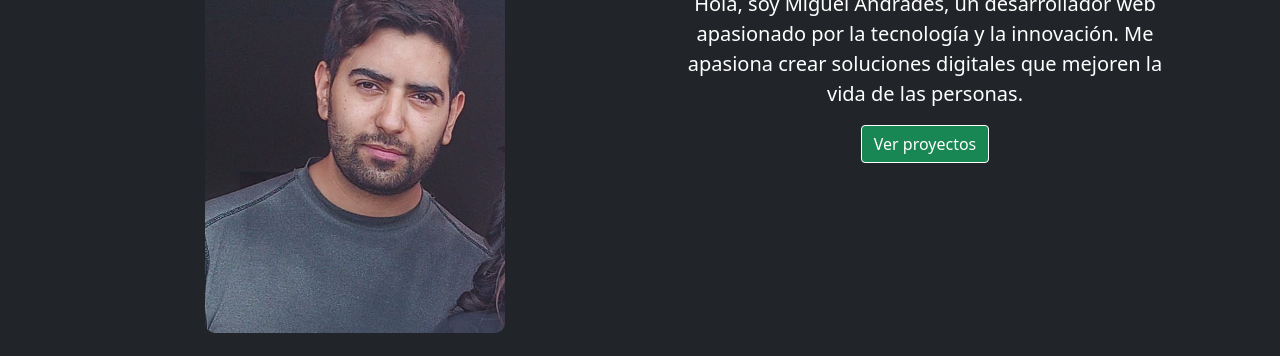
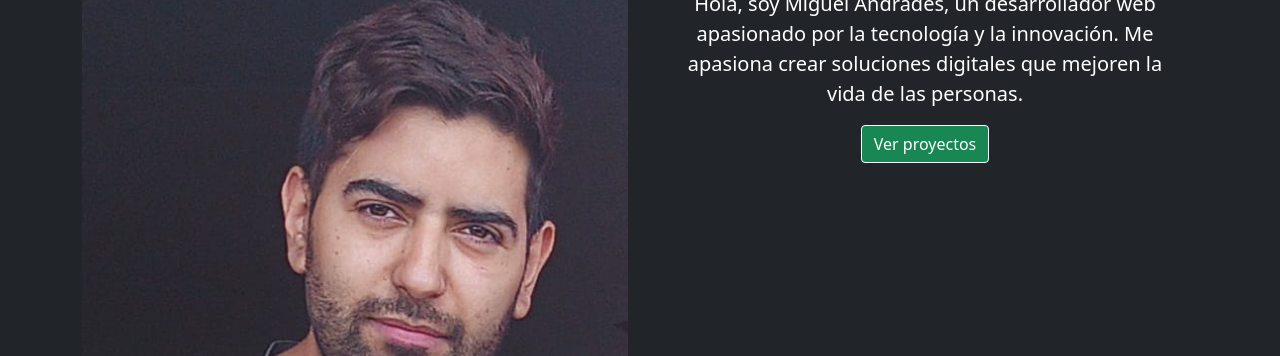
Before and after one commit to MikeChile/portafolio, a website: page index.html in a window 1280 px wide. Shown: the part 139-495 px from the top of the page. Drawn offline with nearby package versions, Linux system fonts and the light colour scheme.

Commit message:
Update index.html
cambio con cdn bootstrap

```diff
--- a/index.html
+++ b/index.html
@@ -5,7 +5,7 @@
     <meta charset="UTF-8">
     <meta name="viewport" content="width=device-width, initial-scale=1.0">
     <link rel="stylesheet" href="node_modules/bootstrap/dist/css/bootstrap.min.css">
-    <link rel="stylesheet" href="assets/css/main.css">
+    <link href="https://cdn.jsdelivr.net/npm/bootstrap@5.0.2/dist/css/bootstrap.min.css" rel="stylesheet" integrity="sha384-EVSTQN3/azprG1Anm3QDgpJLIm9Nao0Yz1ztcQTwFspd3yD65VohhpuuCOmLASjC" crossorigin="anonymous">
     <script src="https://code.jquery.com/jquery-3.6.0.min.js"
         integrity="sha256-/xUj+3OJU5yExlq6GSYGSHk7tPXikynS7ogEvDej/m4=" crossorigin="anonymous"></script>
     <title>Portafolio de Miguel Andrades</title>
```
